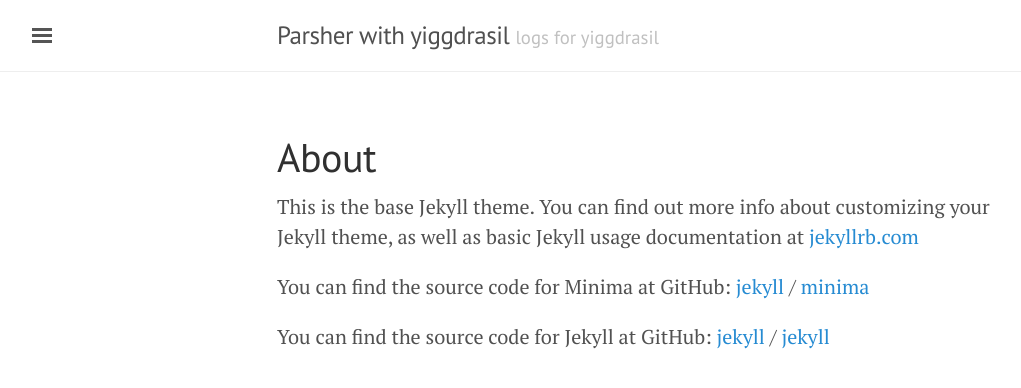
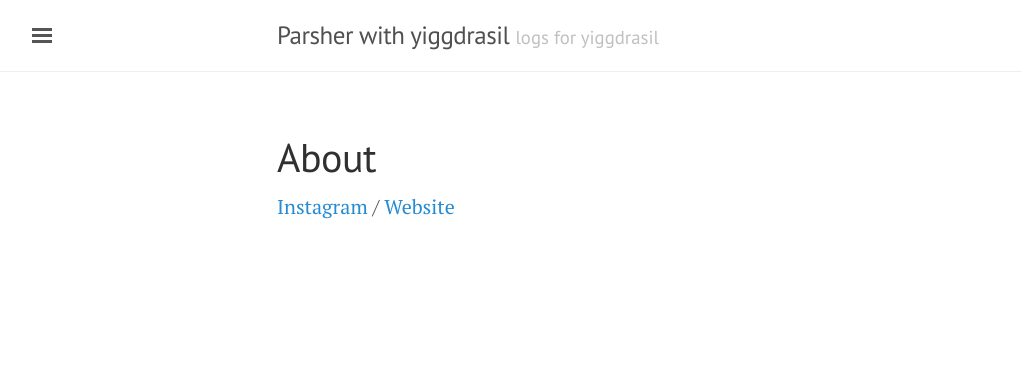
Before and after one commit to parsher/yiggdrasil.github.io, a Jekyll site: the page built from about.md, in a window 1280 px wide. Shown: the top 388 px of the page, without its empty margins (3-1024 px from the left). Built offline with Jekyll 4.4.1, drawn with Linux system fonts in a browser that asks for light colours.

Commit message:
link to other sites

```diff
--- a/about.md
+++ b/about.md
@@ -4,15 +4,5 @@
 permalink: /about/
 ---
 
-This is the base Jekyll theme. You can find out more info about customizing your Jekyll theme, as well as basic Jekyll usage documentation at [jekyllrb.com](https://jekyllrb.com/)
-
-You can find the source code for Minima at GitHub:
-[jekyll][jekyll-organization] /
-[minima](https://github.com/jekyll/minima)
-
-You can find the source code for Jekyll at GitHub:
-[jekyll][jekyll-organization] /
-[jekyll](https://github.com/jekyll/jekyll)
-
-
-[jekyll-organization]: https://github.com/jekyll
+[Instagram](https://www.instagram.com/yiggdrasil_ko/){:target="_blank"} /
+[Website](https://yiggdrasil.com/){:target="_blank"}
```
